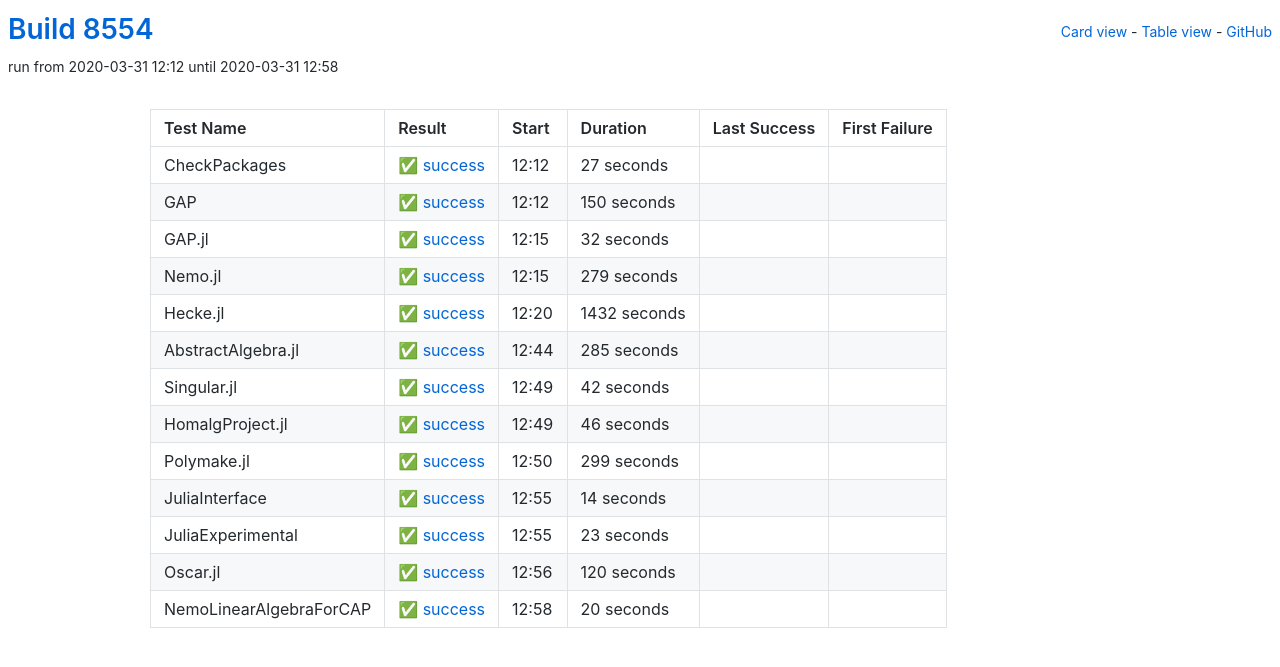
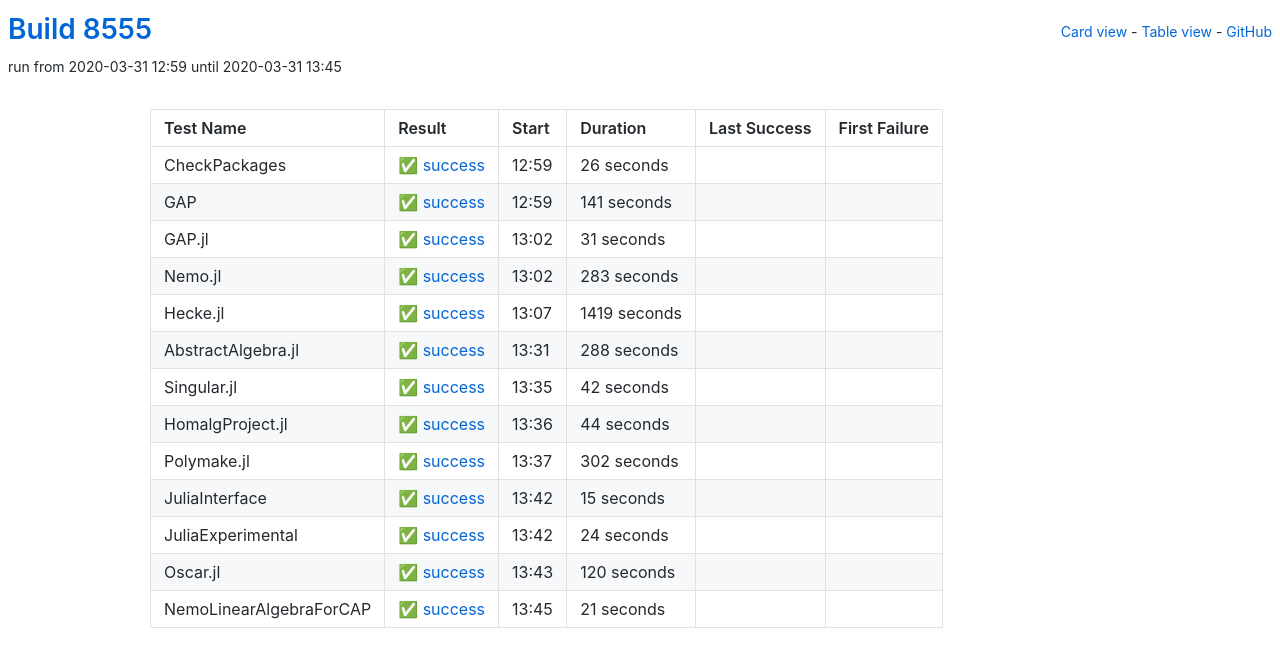
Before and after one commit to oscar-system/oscar-ci-status, a Jekyll site: the page built from table.html, in a window 1280 px wide. Shown: the top 667 px of the page. Built offline with Jekyll 4.4.1, drawn with Linux system fonts in a browser that asks for light colours.

Commit message:
Build 8555

```diff
--- a/_data/ci.yml
+++ b/_data/ci.yml
@@ -1,71 +1,71 @@
-build: 8554
-build_url: https://oscarci.mathematik.uni-kl.de/job/oscar/8554/
+build: 8555
+build_url: https://oscarci.mathematik.uni-kl.de/job/oscar/8555/
 job: oscar
 tests:
-- duration: 27
+- duration: 26
   exitcode: 0
   first_failure: false
   first_failure_url: null
   last_success: false
   last_success_url: null
-  log: https://oscarci.mathematik.uni-kl.de/job/oscar/8554/artifact/logs/build-8554/CheckPackages.log
+  log: https://oscarci.mathematik.uni-kl.de/job/oscar/8555/artifact/logs/build-8555/CheckPackages.log
   name: CheckPackages
-  start: 2020-03-31 12:12
+  start: 2020-03-31 12:59
   status: success
   success: true
-- duration: 150
+- duration: 141
   exitcode: 0
   first_failure: false
   first_failure_url: null
   last_success: false
   last_success_url: null
-  log: https://oscarci.mathematik.uni-kl.de/job/oscar/8554/artifact/logs/build-8554/GAP.log
+  log: https://oscarci.mathematik.uni-kl.de/job/oscar/8555/artifact/logs/build-8555/GAP.log
   name: GAP
-  start: 2020-03-31 12:12
+  start: 2020-03-31 12:59
   status: success
   success: true
-- duration: 32
+- duration: 31
   exitcode: 0
   first_failure: false
   first_failure_url: null
   last_success: false
   last_success_url: null
-  log: https://oscarci.mathematik.uni-kl.de/job/oscar/8554/artifact/logs/build-8554/GAP.jl.log
+  log: https://oscarci.mathematik.uni-kl.de/job/oscar/8555/artifact/logs/build-8555/GAP.jl.log
   name: GAP.jl
-  start: 2020-03-31 12:15
+  start: 2020-03-31 13:02
   status: success
   success: true
-- duration: 279
+- duration: 283
   exitcode: 0
   first_failure: false
   first_failure_url: null
   last_success: false
   last_success_url: null
-  log: https://oscarci.mathematik.uni-kl.de/job/oscar/8554/artifact/logs/build-8554/Nemo.jl.log
+  log: https://oscarci.mathematik.uni-kl.de/job/oscar/8555/artifact/logs/build-8555/Nemo.jl.log
   name: Nemo.jl
-  start: 2020-03-31 12:15
+  start: 2020-03-31 13:02
   status: success
   success: true
-- duration: 1432
+- duration: 1419
   exitcode: 0
   first_failure: false
   first_failure_url: null
   last_success: false
   last_success_url: null
-  log: https://oscarci.mathematik.uni-kl.de/job/oscar/8554/artifact/logs/build-8554/Hecke.jl.log
+  log: https://oscarci.mathematik.uni-kl.de/job/oscar/8555/artifact/logs/build-8555/Hecke.jl.log
   name: Hecke.jl
-  start: 2020-03-31 12:20
+  start: 2020-03-31 13:07
   status: success
   success: true
-- duration: 285
+- duration: 288
   exitcode: 0
   first_failure: false
   first_failure_url: null
   last_success: false
   last_success_url: null
-  log: https://oscarci.mathematik.uni-kl.de/job/oscar/8554/artifact/logs/build-8554/AbstractAlgebra.jl.log
+  log: https://oscarci.mathematik.uni-kl.de/job/oscar/8555/artifact/logs/build-8555/AbstractAlgebra.jl.log
   name: AbstractAlgebra.jl
-  start: 2020-03-31 12:44
+  start: 2020-03-31 13:31
   status: success
   success: true
 - duration: 42
@@ -74,53 +74,53 @@
   first_failure_url: null
   last_success: false
   last_success_url: null
-  log: https://oscarci.mathematik.uni-kl.de/job/oscar/8554/artifact/logs/build-8554/Singular.jl.log
+  log: https://oscarci.mathematik.uni-kl.de/job/oscar/8555/artifact/logs/build-8555/Singular.jl.log
   name: Singular.jl
-  start: 2020-03-31 12:49
+  start: 2020-03-31 13:35
   status: success
   success: true
-- duration: 46
+- duration: 44
   exitcode: 0
   first_failure: false
   first_failure_url: null
   last_success: false
   last_success_url: null
-  log: https://oscarci.mathematik.uni-kl.de/job/oscar/8554/artifact/logs/build-8554/HomalgProject.jl.log
+  log: https://oscarci.mathematik.uni-kl.de/job/oscar/8555/artifact/logs/build-8555/HomalgProject.jl.log
   name: HomalgProject.jl
-  start: 2020-03-31 12:49
+  start: 2020-03-31 13:36
   status: success
   success: true
-- duration: 299
+- duration: 302
   exitcode: 0
   first_failure: false
   first_failure_url: null
   last_success: false
   last_success_url: null
-  log: https://oscarci.mathematik.uni-kl.de/job/oscar/8554/artifact/logs/build-8554/Polymake.jl.log
+  log: https://oscarci.mathematik.uni-kl.de/job/oscar/8555/artifact/logs/build-8555/Polymake.jl.log
   name: Polymake.jl
-  start: 2020-03-31 12:50
+  start: 2020-03-31 13:37
   status: success
   success: true
-- duration: 14
+- duration: 15
   exitcode: 0
   first_failure: false
   first_failure_url: null
   last_success: false
   last_success_url: null
-  log: https://oscarci.mathematik.uni-kl.de/job/oscar/8554/artifact/logs/build-8554/JuliaInterface.log
+  log: https://oscarci.mathematik.uni-kl.de/job/oscar/8555/artifact/logs/build-8555/JuliaInterface.log
   name: JuliaInterface
-  start: 2020-03-31 12:55
+  start: 2020-03-31 13:42
   status: success
   success: true
-- duration: 23
+- duration: 24
   exitcode: 0
   first_failure: false
   first_failure_url: null
   last_success: false
   last_success_url: null
-  log: https://oscarci.mathematik.uni-kl.de/job/oscar/8554/artifact/logs/build-8554/JuliaExperimental.log
+  log: https://oscarci.mathematik.uni-kl.de/job/oscar/8555/artifact/logs/build-8555/JuliaExperimental.log
   name: JuliaExperimental
-  start: 2020-03-31 12:55
+  start: 2020-03-31 13:42
   status: success
   success: true
 - duration: 120
@@ -129,19 +129,19 @@
   first_failure_url: null
   last_success: false
   last_success_url: null
-  log: https://oscarci.mathematik.uni-kl.de/job/oscar/8554/artifact/logs/build-8554/Oscar.jl.log
+  log: https://oscarci.mathematik.uni-kl.de/job/oscar/8555/artifact/logs/build-8555/Oscar.jl.log
   name: Oscar.jl
-  start: 2020-03-31 12:56
+  start: 2020-03-31 13:43
   status: success
   success: true
-- duration: 20
+- duration: 21
   exitcode: 0
   first_failure: false
   first_failure_url: null
   last_success: false
   last_success_url: null
-  log: https://oscarci.mathematik.uni-kl.de/job/oscar/8554/artifact/logs/build-8554/NemoLinearAlgebraForCAP.log
+  log: https://oscarci.mathematik.uni-kl.de/job/oscar/8555/artifact/logs/build-8555/NemoLinearAlgebraForCAP.log
   name: NemoLinearAlgebraForCAP
-  start: 2020-03-31 12:58
+  start: 2020-03-31 13:45
   status: success
   success: true
```
Also changed, not shown: README.md.
